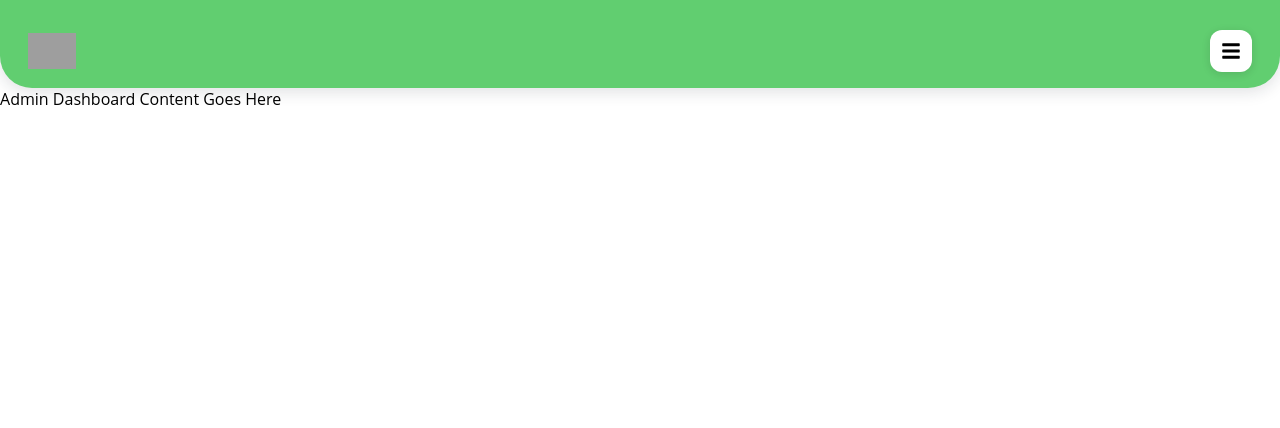
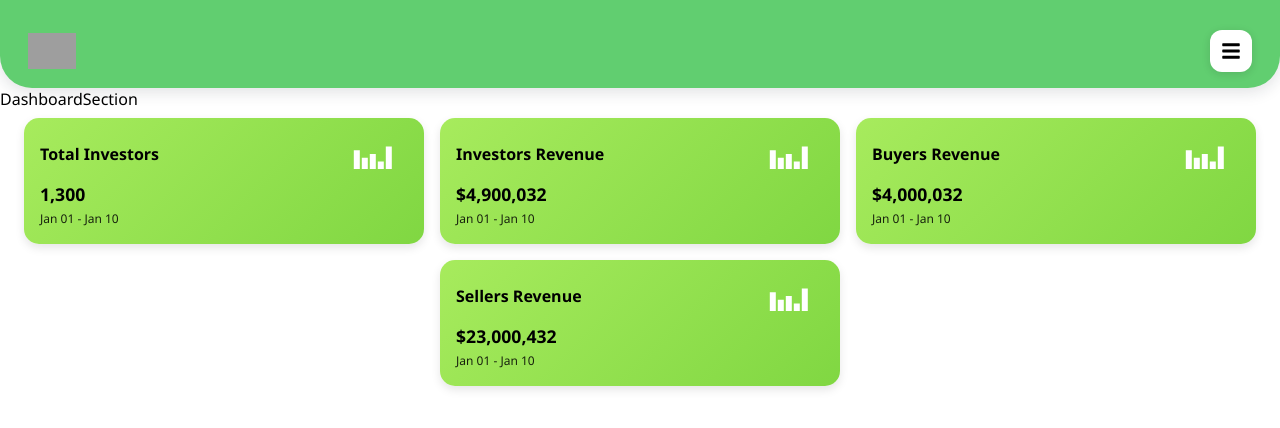
Before and after one commit to Omekagu/thunder, a Next.js app: page /admin/AdminDashboard in a window 1280 px wide. Shown: the top 428 px of the page. Built offline with nearby package versions, Linux system fonts and the light colour scheme; grey boxes are pictures that could not be loaded.

Commit message:
admin dashboard contents Revenue card

```diff
--- a/package.json
+++ b/package.json
@@ -34,7 +34,7 @@
     "react-icons": "^5.4.0",
     "react-paginate": "^8.3.0",
     "react-toastify": "^11.0.3",
-    "recharts": "^2.1.16",
+    "recharts": "^2.15.4",
     "sass": "^1.56.1",
     "stripe": "^18.3.0",
     "use-debounce": "^10.0.5",
--- /dev/null
+++ b/src/Components/Admin/DashboardSection.jsx
@@ -0,0 +1,5 @@
+import React from 'react'
+
+export default function DashboardSection () {
+  return <div>DashboardSection</div>
+}
--- /dev/null
+++ b/src/Components/Admin/RevenueCard.jsx
@@ -0,0 +1,29 @@
+import React from 'react'
+import { BarChart, Bar, ResponsiveContainer } from 'recharts'
+
+const data = [
+  { value: 5 },
+  { value: 3 },
+  { value: 4 },
+  { value: 2 },
+  { value: 6 }
+]
+
+export default function RevenueCard ({ title, value, date }) {
+  return (
+    <div className='revenue-card pink'>
+      <div className='top'>
+        <p>{title}</p>
+        <div className='mini-chart'>
+          <ResponsiveContainer width={50} height={40}>
+            <BarChart data={data}>
+              <Bar dataKey='value' fill='#fff' />
+            </BarChart>
+          </ResponsiveContainer>
+        </div>
+      </div>
+      <h2>{value}</h2>
+      <span>{date}</span>
+    </div>
+  )
+}
--- a/src/Components/User/UserAmount.jsx
+++ b/src/Components/User/UserAmount.jsx
@@ -23,14 +23,14 @@ export default function UserAmount () {
       <div className='user-balance-amount'>$1050.99</div>
       <div className='user-actions-row'>
         <button className='user-action-btn'>
-          <Link href={'/user/deposit'}>
+          <Link href={'/user/DepositPage'}>
             {/* <RiDownload2Line className='action-icon' /> */}
             Deposit
           </Link>
         </button>
         <span className='user-action-divider' />
         <button className='user-action-btn'>
-          <Link href={'/user/withdrawal'}>
+          <Link href={'/user/WithdrawalPage'}>
             {/* <RiUpload2Line className='user-action-icon' /> */}
             Withdraw
           </Link>
--- a/src/pages/admin/AdminDashboard.jsx
+++ b/src/pages/admin/AdminDashboard.jsx
@@ -1,12 +1,35 @@
 import React from 'react'
 import AdminHeader from '../../Components/Admin/AdminHeader'
+import DashboardSection from '../../Components/Admin/DashboardSection'
+import RevenueCard from '../../Components/Admin/RevenueCard'
 
 export default function AdminDashboard () {
   return (
     <div>
       <AdminHeader />
-
-      <>Admin Dashboard Content Goes Here</>
+      <DashboardSection />
+      <div className='revenue-cards-container'>
+        <RevenueCard
+          title='Total Investors'
+          value={'1,300'}
+          date='Jan 01 - Jan 10'
+        />
+        <RevenueCard
+          title='Investors Revenue'
+          value={'$4,900,032'}
+          date='Jan 01 - Jan 10'
+        />
+        <RevenueCard
+          title='Buyers Revenue'
+          value={'$4,000,032'}
+          date='Jan 01 - Jan 10'
+        />
+        <RevenueCard
+          title='Sellers Revenue'
+          value={'$23,000,432'}
+          date='Jan 01 - Jan 10'
+        />
+      </div>
     </div>
   )
 }
--- /dev/null
+++ b/src/scss/Admin/Components/_dashboardSection.scss
@@ -0,0 +1,160 @@
+.dashboard {
+  padding: 2rem;
+  font-family: 'Poppins', sans-serif;
+  color: #333;
+
+  .topRow {
+    display: flex;
+    flex-wrap: wrap;
+    gap: 2rem;
+    margin-bottom: 2rem;
+  }
+
+  .overviewBox {
+    flex: 1;
+    min-width: 300px;
+
+    h3 {
+      font-weight: 600;
+    }
+
+    .sub {
+      color: #888;
+      margin-bottom: 1rem;
+    }
+
+    .button {
+      margin: 1rem 0;
+      padding: 0.6rem 1.2rem;
+      background: #ff4d6d;
+      color: #fff;
+      border: none;
+      border-radius: 5px;
+      cursor: pointer;
+    }
+
+    .walletRow {
+      display: flex;
+      flex-wrap: wrap;
+      gap: 1rem;
+
+      .card {
+        flex: 1 1 45%;
+        padding: 1rem;
+        border-radius: 10px;
+        color: white;
+
+        p {
+          margin-bottom: 0.3rem;
+        }
+
+        h4 {
+          font-size: 1.3rem;
+          margin: 0;
+        }
+      }
+
+      .pink {
+        background: #ff4d6d;
+      }
+
+      .purple {
+        background: #8e44ad;
+      }
+
+      .blue {
+        background: #3498db;
+      }
+
+      .orange {
+        background: #f39c12;
+      }
+    }
+  }
+
+  .chartSection {
+    flex: 2;
+    min-width: 400px;
+
+    .tabs {
+      display: flex;
+      justify-content: space-around;
+      margin-bottom: 1rem;
+
+      span {
+        color: #888;
+        cursor: pointer;
+
+        &.active {
+          color: #ff4d6d;
+          font-weight: 600;
+        }
+      }
+    }
+  }
+
+  .trafficSection {
+    flex: 1;
+    min-width: 250px;
+
+    h4 {
+      margin-bottom: 1rem;
+    }
+  }
+
+  .bottomRow {
+    display: flex;
+    flex-wrap: wrap;
+    gap: 1rem;
+
+    .statCard {
+      flex: 1 1 22%;
+      min-width: 180px;
+      padding: 1rem;
+      border-radius: 10px;
+      color: white;
+
+      p {
+        font-size: 0.9rem;
+      }
+
+      h4 {
+        font-size: 1.5rem;
+        margin: 0.3rem 0;
+      }
+
+      span {
+        font-size: 0.75rem;
+        opacity: 0.9;
+      }
+
+      &.pink {
+        background: #ff4d6d;
+      }
+
+      &.purple {
+        background: #8e44ad;
+      }
+
+      &.blue {
+        background: #3498db;
+      }
+
+      &.orange {
+        background: #f39c12;
+      }
+    }
+  }
+
+  @media (max-width: 768px) {
+    .topRow {
+      flex-direction: column;
+    }
+
+    .bottomRow {
+      .statCard {
+        flex: 1 1 100%;
+      }
+    }
+  }
+}
--- /dev/null
+++ b/src/scss/Admin/Components/_revenueCard.scss
@@ -0,0 +1,43 @@
+.revenue-card {
+  background: linear-gradient(135deg, #a7eb5d, #80d742);
+  padding: 1rem;
+  border-radius: 15px;
+  color: #000;
+  width: 100%;
+  max-width: 400px;
+  box-shadow: 0 4px 10px rgba(0, 0, 0, 0.1);
+
+  .top {
+    display: flex;
+    justify-content: space-between;
+    align-items: center;
+
+    p {
+      font-size: 1rem;
+      font-weight: 900;
+    }
+
+    .mini-chart {
+      width: 60px;
+      height: 40px;
+    }
+  }
+
+  h2 {
+    margin: 0.5rem 0 0;
+    font-size: 1.1rem;
+  }
+
+  span {
+    font-size: 0.75rem;
+    opacity: 0.85;
+  }
+}
+
+.revenue-cards-container {
+  margin: 0.5rem 0.5rem;
+  display: flex;
+  flex-wrap: wrap;
+  gap: 1rem;
+  justify-content: center;
+}
--- a/src/scss/Base/_base.scss
+++ b/src/scss/Base/_base.scss
@@ -8,7 +8,7 @@
 
 html,
 body {
-  font-family: 'Open Sans', sans-serif;
+  font-family: 'Segoe UI', Tahoma, Geneva, Verdana, sans-serif;
   -webkit-font-smoothing: antialiased;
   -moz-osx-font-smoothing: grayscale;
   font-size: 16px;
--- a/src/scss/index.scss
+++ b/src/scss/index.scss
@@ -27,6 +27,10 @@
 @use './User/profilePage';
 @use './User/components/investplanComponent';
 
+// admins scss
+@use './Admin/Components/dashboardSection';
+@use './Admin/Components/revenueCard';
+
 // 🔴 Move all @import *after* @use
 @use './Base/base' as base;
 @use './Base/variable' as variable;
```
Also changed, not shown: 1 other file (tests, documents, lock files or other folders).
